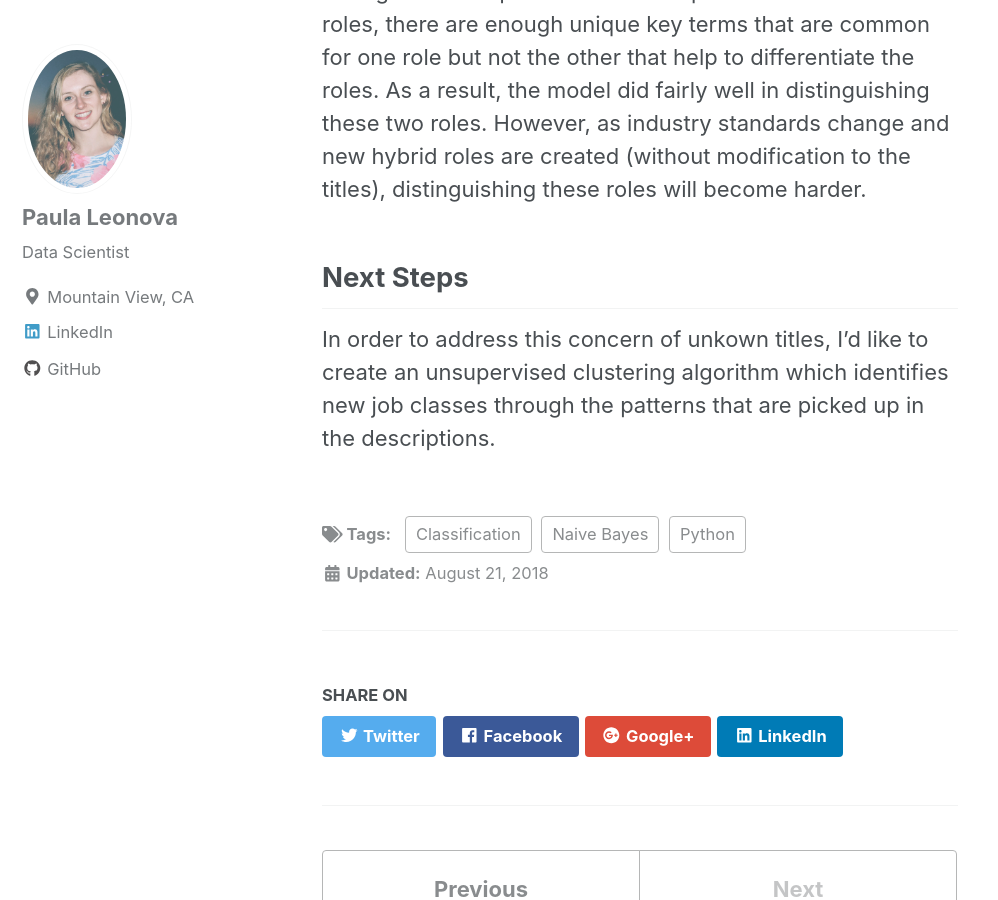
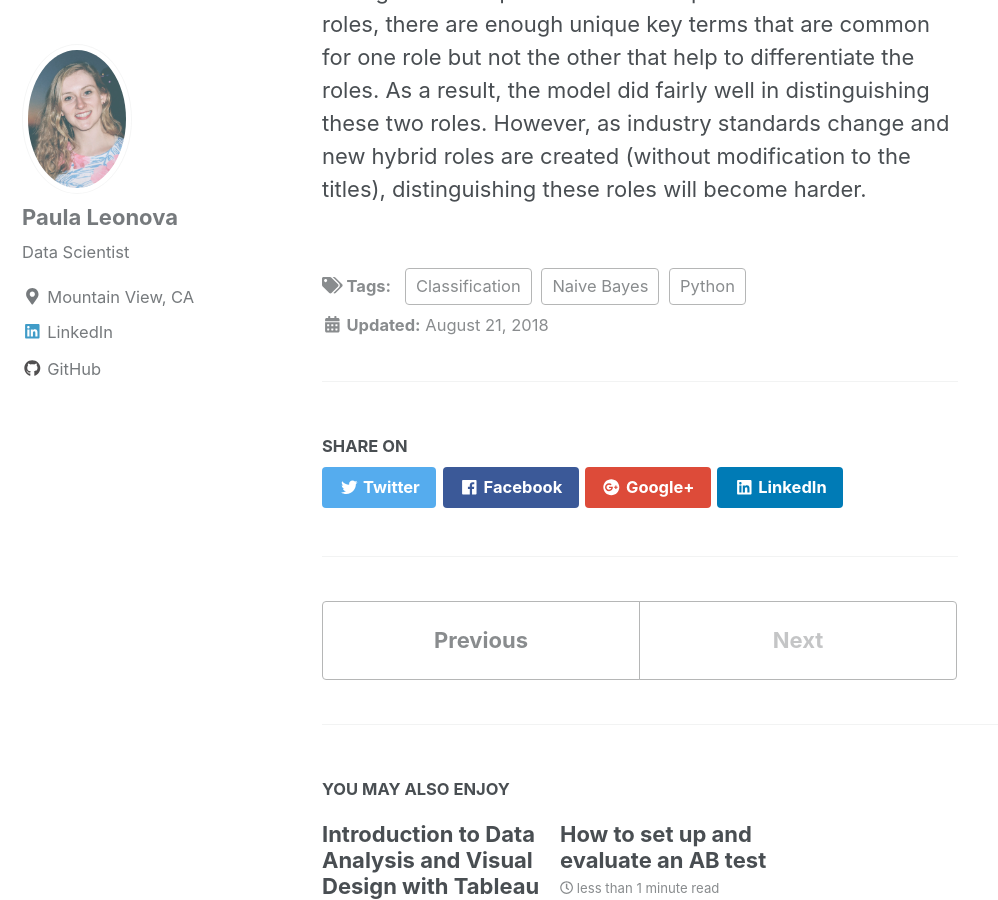
Before and after one commit to pleonova/pleonova.github.io, a Jekyll site: the page built from _posts/2018-08-21-jd-classification.md, in a window 1280 px wide and 900 px high, scrolled down 5208 px. Shown: the whole window, without its empty margins (0-998 px from the left). Built offline with Jekyll 4.4.1, drawn with Linux system fonts in a browser that asks for light colours; nearby versions of some CDN libraries.

Commit message:
Remove Next steps section

```diff
--- a/_posts/2018-08-21-jd-classification.md
+++ b/_posts/2018-08-21-jd-classification.md
@@ -61,6 +61,3 @@ If you have any thoughts about other applications or potential use cases, I'd be
 
 ## Final Thoughts
 Though there is quite a bit of overlap between these two roles, there are enough unique key terms that are common for one role but not the other that help to differentiate the roles. As a result, the model did fairly well in distinguishing these two roles. However, as industry standards change and new hybrid roles are created (without modification to the titles), distinguishing these roles will become harder.
-
-## Next Steps
-In order to address this concern of unkown titles, I'd like to create an unsupervised clustering algorithm which identifies new job classes through the patterns that are picked up in the descriptions.
```
